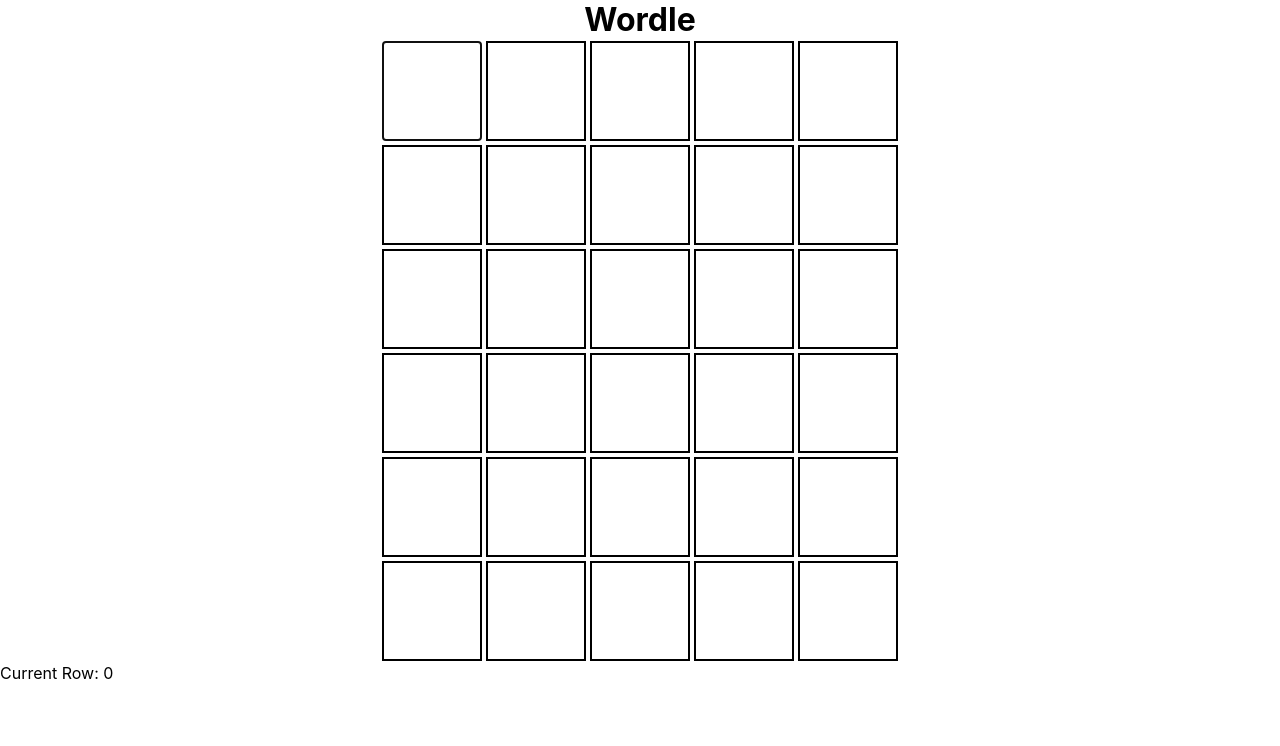
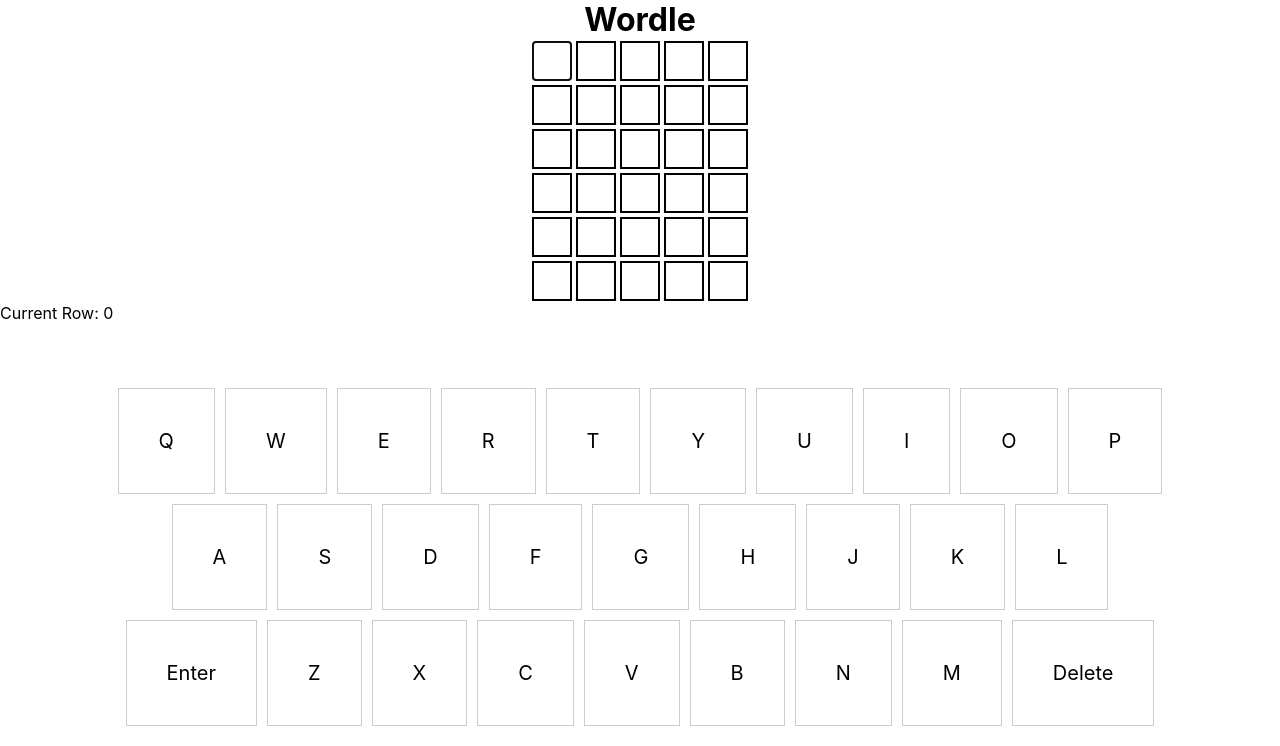
Before and after one commit to Jihunp/wordle, a React (Vite) app: page / in a window 1280 px wide. Shown: the top 746 px of the page. Built offline with nearby package versions, Linux system fonts and the light colour scheme.

Commit message:
When enter is pressed guess is saved as a finalized row and cannot be changed

```diff
--- a/src/components/Board.css
+++ b/src/components/Board.css
@@ -8,12 +8,16 @@
 }
 
 .square {
-  width: 100px;
-  height: 100px;
+  width: 40px; /* Adjust width as needed */
+  height: 40px; /* Adjust height as needed */
   margin: 2px;
-  padding: 2.5rem;
+  padding: 0; /* Remove padding to ensure text is centered */
   box-sizing: border-box;
   color: black;
+  display: flex;
+  justify-content: center;
+  align-items: center;
+  border: 2px solid #000;
 }
 
 .border-box {
--- a/src/components/Board.jsx
+++ b/src/components/Board.jsx
@@ -1,12 +1,11 @@
-import { useState, useRef, useEffect } from "react";
+import {useState, useRef, useEffect} from "react";
 import "./Board.css";
-import { isRowFilled, handleKeyPress, isGuessCorrect } from "./BoardUtils";
+import {isRowFilled, handleKeyPress, isGuessCorrect} from "./BoardUtils";
 
 const GameStats = {
   guess: "",
   correctGuess: "hello",
-}
-
+};
 
 const Board = () => {
   const numRows = 6;
@@ -17,6 +16,7 @@
   const initialBoxLetters = Array(numRows).fill(Array(numCols).fill(""));
   const [boxContents, setBoxContents] = useState(initialBoxLetters);
   const [currentRow, setCurrentRow] = useState(0);
+  const [finalizedRow, setFinalizedRow] = useState(Array(numRows).fill(false))
 
   useEffect(() => {
     // Focus on the first input box when the component mounts
@@ -25,30 +25,75 @@
     }
   }, []);
 
+  //take in the guess array
+  // const correctLetterPosition = (boxContents, GameStats.correctGuess) => {
+  //   //check every letter in correct guess
+  //   //check every letter in boxContents[currentRow]
+  //   //if the letter of the gamestats and letter of boxContents are a match
+  //   // then turn the letter color green and otherwise turn it
+
+  //   // also have to add functionality. if a word is entered then the row state is
+  //   // saved and cannot be removed.. maybe work on that first
+  //   if(boxContents[currentRow])
+
+  // };
+
+  // const correctLetterWrongPositionr = () => {
+
+  // };
 
   const handleKeyDown = (e, rowIndex, colIndex) => {
-    handleKeyPress(boxContents, setBoxContents, rowIndex, colIndex, inputRef, numCols, e);
+    handleKeyPress(
+      boxContents,
+      setBoxContents,
+      rowIndex,
+      colIndex,
+      inputRef,
+      numCols,
+      e,
+      finalizedRow
+
+    );
     if (e.key === "Enter") {
       //if row was filled then it would activate a guess
-      if(isRowFilled(boxContents, currentRow)) {
-        setCurrentRow((prevRow) => prevRow + 1);
+      if (isRowFilled(boxContents, currentRow)) {
+        const newFinalizedWord = [...finalizedRow];
+        newFinalizedWord[currentRow] = true;
+        setFinalizedRow(newFinalizedWord);
 
-        //api call
+        // foxus to the next row
+        const nextRow = currentRow + 1;
+        if(currentRow < numRows) {
+          setCurrentRow(nextRow);
+          const nextInput = inputRef.current[nextRow][0];
+          if(nextInput) nextInput.focus();
+        }
+
+        //
         let currentGuess = "";
-        currentGuess = boxContents[currentRow].join('').toLowerCase();
+        currentGuess = boxContents[currentRow].join("").toLowerCase();
+
+        // setBoxContents[cu]
+
+        // if enter is pressed setBoxcontents[currentRow] as the state
+        // make that state unchangeable.
+
+        // if guess is correct setBox contents[currentRow]
+        //
 
         // if guess is correct then it changes the boxes with the letters to green
         //if the guesss is correct then it does an action
-        if(isGuessCorrect(currentGuess, GameStats)) {
-          console.log(currentGuess)
+        // if row is filled and enter is pressed then the board will save the guess
+        // as a state called guess on the row line.
+        // mostlikely using state
+        if (isGuessCorrect(currentGuess, GameStats)) {
+          console.log(currentGuess);
         }
 
-
-        console.log(GameStats)
+        console.log(GameStats);
       }
     }
   };
-
 
   return (
     <div>
@@ -57,7 +102,9 @@
         <div className="flex-container" key={rowIndex}>
           {range(numCols).map((colIndex) => (
             <div
-              className="square border-box font-large"
+              className={`square border-box font-large ${
+                finalizedRow[rowIndex] ? "finalized" : ""
+              }`}
               key={colIndex}
               onKeyDown={(e) => handleKeyDown(e, rowIndex, colIndex)}
               ref={(el) => {
@@ -67,8 +114,7 @@
                 }
                 inputRef.current[rowIndex][colIndex] = el;
               }}
-              tabIndex={0}
-            >
+              tabIndex={0}>
               {boxContents[rowIndex][colIndex]}
             </div>
           ))}
--- a/src/components/BoardUtils.jsx
+++ b/src/components/BoardUtils.jsx
@@ -5,16 +5,32 @@
 
 export const isGuessCorrect = (currentGuess, stats) => {
   stats.guess = currentGuess;
-  if(currentGuess === stats.correctGuess) {
-    console.log(stats.correctGuess)
-    console.log(stats.guess)
+  if (currentGuess === stats.correctGuess) {
+    console.log(stats.correctGuess);
+    console.log(stats.guess);
   }
   return true;
-}
+};
 
-export const handleKeyPress = (boxContents, setBoxContents, rowIndex, colIndex, inputRef, numCols, e) => {
+export const handleKeyPress = (
+  boxContents,
+  setBoxContents,
+  rowIndex,
+  colIndex,
+  inputRef,
+  numCols,
+  e,
+  finalizedRow
+) => {
   const newBoxLetters = JSON.parse(JSON.stringify(boxContents));
   const inputChar = e.key.toUpperCase();
+
+    // Check if the row is finalized
+    if (finalizedRow[rowIndex]) {
+      // If the row is finalized, prevent any changes
+      e.preventDefault();
+      return;
+    }
 
   // Handle Backspace
   if (inputChar === "BACKSPACE") {
```
Lines whose indentation alone changed are shown as unchanged.
